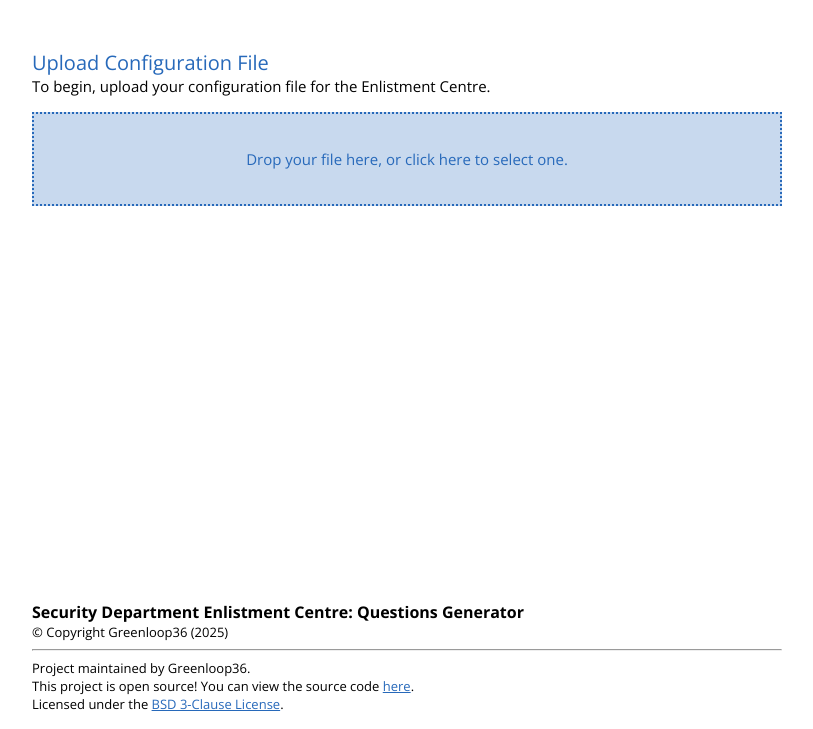
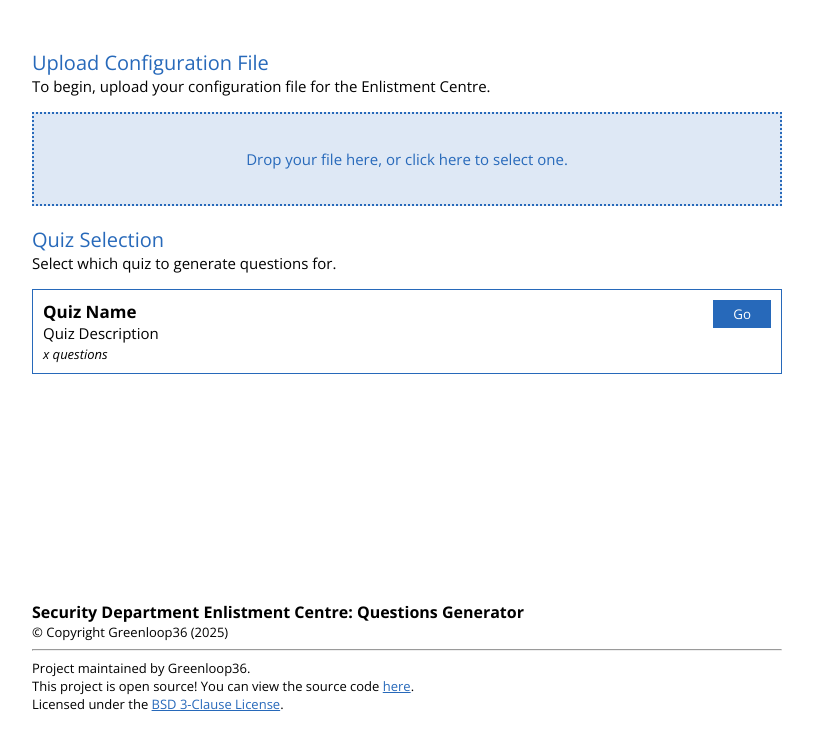
Before and after one commit to Greenloop36/sd-enlistment-centre-helper, a plain HTML site: page docs/index.html in a window 1280 px wide. Shown: the part 71-800 px from the top of the page, without its empty margins (233-1046 px from the left). Drawn offline with nearby package versions, Linux system fonts and the light colour scheme.

Commit message:
Layout changes

```diff
--- a/docs/index.html
+++ b/docs/index.html
@@ -11,14 +11,19 @@
     <link href="https://fonts.googleapis.com/css2?family=Open+Sans:ital,wght@0,300..800;1,300..800&display=swap" rel="stylesheet">
      <!-- <link href="https://fonts.googleapis.com/css2?family=B612:ital,wght@0,400;0,700;1,400;1,700&family=Open+Sans:ital,wght@0,300..800;1,300..800&display=swap" rel="stylesheet"> -->
 </head>
-<body>
+<body class="">
     <div class="content">
         <header>
+            <div>
                 <h1>Enlistment Centre Questions Generator</h1>
                 <p>Maintained by <a href="https://github.com/Greenloop36">Greenloop36</a>, for the Security Department of Installation IX.</p>
+            </div>
+
+            <button id="btn-dark-mode">Dark Mode</button>
         </header>
 
         <div class="body">
+            <div id="file-upload">
                 <h1>Upload Configuration File</h1>
                 <p>To begin, upload your configuration file for the Enlistment Centre.</p>
 
@@ -32,12 +37,29 @@
                 </form>
             </div>
 
+            <div id="quiz-select">
+                <h1>Quiz Selection</h1>
+                <p>Select which quiz to generate questions for.</p>
+
+                <ul>
+                    <li>
+                        <p>
+                            <strong>Quiz Name</strong><br>
+                            Quiz Description<br>
+                            <em>x questions</em>
+                        </p>
+
+                        <button>Go</button>
+                    </li>
+                </ul>
+            </div>
+        </div>
+
         <footer>
             <strong>Security Department Enlistment Centre: Questions Generator</strong><br>
             <p>© Copyright Greenloop36 (2025)</p>
             <hr>
             <p>
-
                 Project maintained by Greenloop36.<br>
                 This project is open source! You can view the source code <a href="https://github.com/Greenloop36/sd-enlistment-centre-helper">here</a>.<br>
                 Licensed under the <a href="https://github.com/Greenloop36/sd-enlistment-centre-helper/blob/main/LICENSE">BSD 3-Clause License</a>.
@@ -45,5 +67,7 @@
         </footer>
     </div>
 
+    <script src="scripts/dark-mode.js"></script>
+
 </body>
 </html>
--- /dev/null
+++ b/docs/scripts/dark-mode.js
@@ -0,0 +1,6 @@
+const button = document.getElementById("btn-dark-mode")
+const body = document.body
+
+button.addEventListener('click', () => {
+    body.classList.toggle('dark-mode');
+});
--- a/docs/styles.css
+++ b/docs/styles.css
@@ -1,13 +1,27 @@
 /* Variables */
 :root {
     --text-header: rgb(51, 95, 99);
+    --text-header-muted :rgba(51, 95, 99, 0.15);
+
     --text-primary: rgb(39, 105, 186);
-    --text-primary-muted: rgba(39, 105, 186, 0.25)
+    --text-primary-muted: rgba(39, 105, 186, 0.15);
+
+    --white: rgb(255, 255, 255);
+    --black: rgb(0, 0, 0)
 }
 
 /* Configuration */
 body, html {
     font-family: "Open Sans";
+
+    /* Light Mode */
+    color: var(--black);
+    background-color: var(--white);
+}
+
+.dark-mode {
+    color: var(--white);
+    background-color: var(--black);
 }
 
 body {
@@ -50,8 +64,31 @@ a {
     color: var(--text-primary);
 }
 
+button {
+    padding: 5px 20px;
+    min-height: 0;
+    height: fit-content;
+    border: 0;
+
+    background-color: var(--text-primary);
+    color: var(--white);
+
+    font-family: inherit;
+    transition:
+        background-color 200ms;
+}
+
+button:hover {
+    background-color: var(--text-primary-muted);
+    color: var(--text-primary);
+}
+
 /* Header */
 header {
+    display: flex;
+    justify-content: space-between;
+    align-items: center;
+
     width: 100%;
     margin: 0;
     margin-bottom: 2em;
@@ -70,6 +107,15 @@ header p {
 
 header a {
     color: var(--text-header)
+}
+
+header button {
+    background-color: var(--text-header);
+}
+
+header button:hover {
+    background-color: var(--text-header-muted);
+    color: var(--text-header);
 }
 
 /* Footer */
@@ -110,3 +156,30 @@ footer p {
 form {
     width: 100%;
 }
+
+/* section: Quiz Selection */
+#quiz-select ul {
+    justify-content: left;
+    padding: 0;
+}
+
+#quiz-select ul li {
+    display: flex;
+    list-style-type: none;
+    margin: 1em 0;
+    padding: 10px;
+
+    border: 1px solid var(--text-primary);
+}
+
+#quiz-select ul li p {
+    width: 100%;
+}
+
+#quiz-select ul li strong {
+    font-size: 17px;
+}
+
+#quiz-select ul li em {
+    font-size: 13px;
+}
```
Also changed, not shown: 1 other file. Lines whose indentation alone changed are shown as unchanged.
